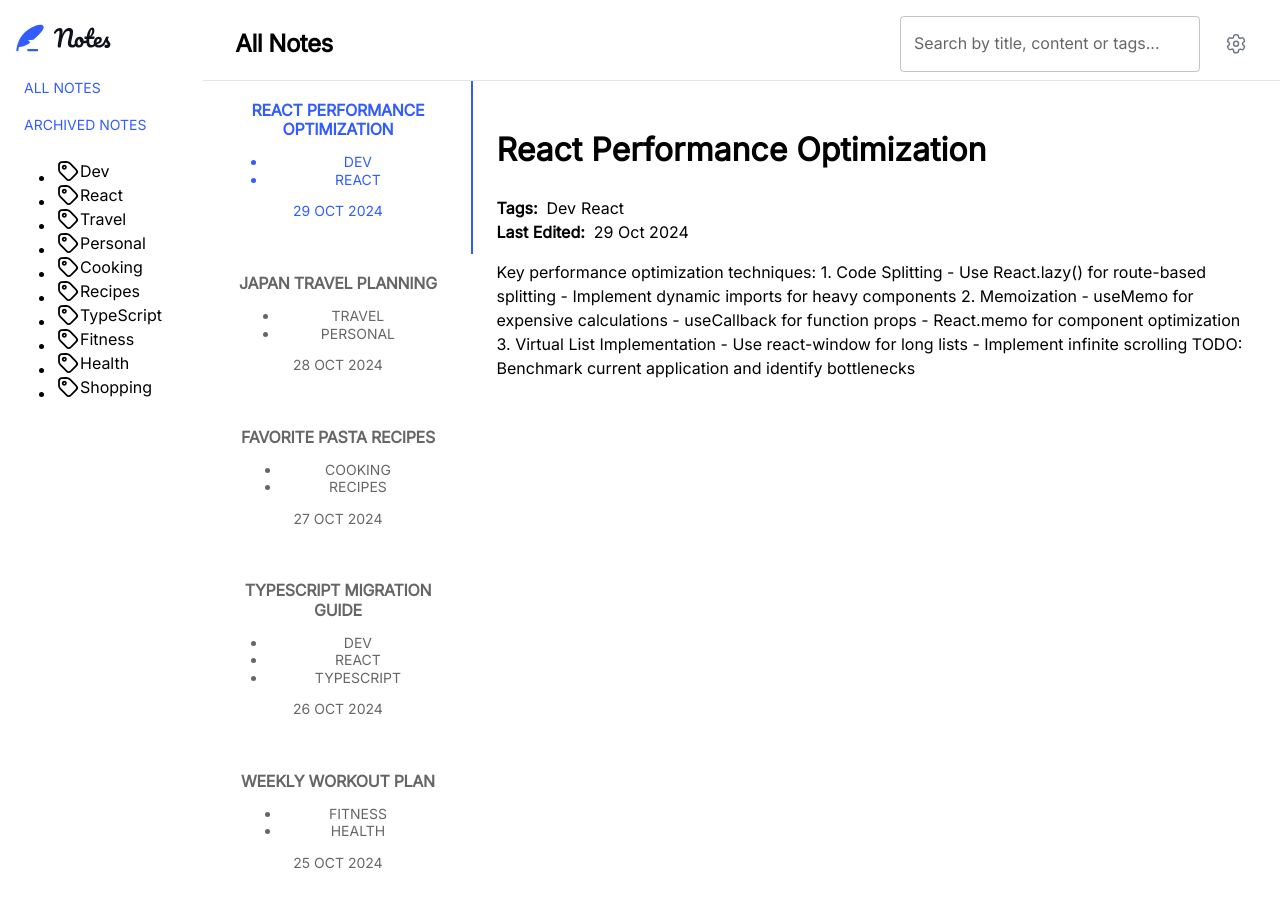
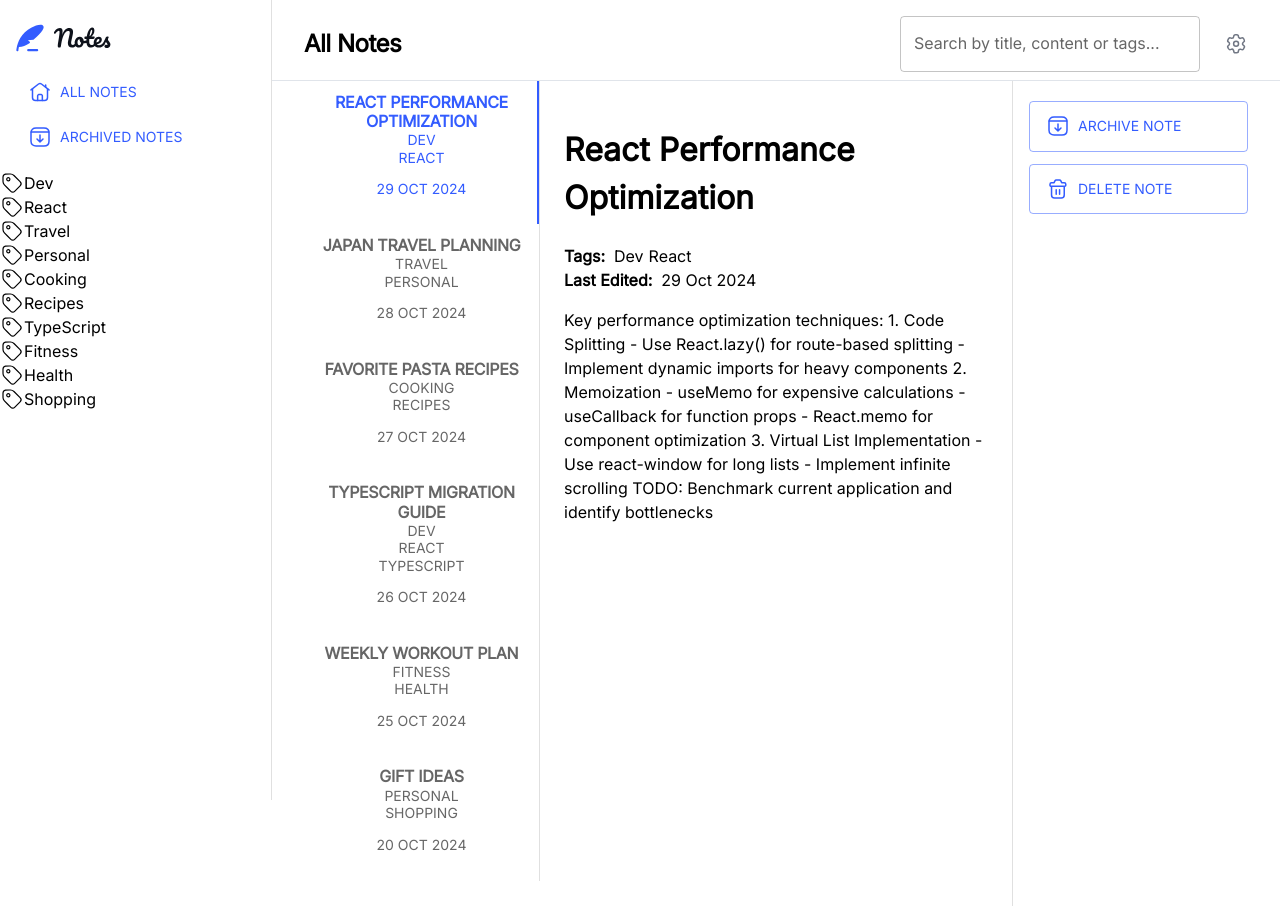
Before and after one commit to Anastasiya2310/NotesTaking, a React (Create React App) app: page / in a window 1280 px wide. Shown: the top 906 px of the page. Before the commit the page ends 881 px from the top, so only its background shows below. Built offline with nearby package versions, Linux system fonts and the light colour scheme.

Commit message:
export all icons into 1 file; remove aside from app component and insert it into sidebarLeft; add right sidebar with 2 buttons (without functionality yet)

```diff
--- a/src/App.tsx
+++ b/src/App.tsx
@@ -1,13 +1,13 @@
 import { useState } from "react";
-import logo from "./assets/images/logo.svg";
 import "./App.css"
 import "@fontsource/inter"
-import { Typography, ThemeProvider, Box, Grid2, useMediaQuery, useTheme, Tab, Button } from '@mui/material'
+import { Typography, ThemeProvider, Box, Grid2, useMediaQuery, useTheme, Tab, Divider } from '@mui/material'
 import theme from './theme'
 import data from "./data.json"
 import Content from "./components/Content/Content"
-import SidebarTags from "./components/SidebarTags/SidebarTags"
+import SidebarLeft from "./components/SidebarLeft/SidebarLeft"
 import SidebarNotes from "./components/SidebarNotes/SidebarNotes"
+import SidebarRight from "./components/SidebarRight/SidebarRight"
 import { TabContext, TabList, TabPanel } from "@mui/lab";
 import { ITitle } from "./interfaces/interfaces";
 import Header from "./components/Header/Header";
@@ -37,36 +37,24 @@ function App() {
             position: isLargeScreen ? "relative" : "fixed",
             bottom: isLargeScreen ? "" : "0",
           }}>
-
-            <Box component="aside" sx={{ px: 2, py: 1.5 }}>
-              <Box sx={{ width: "100%", height: "auto", py: 1.5 }}>
-                <Box component="img" src={logo} alt="Logo"  />
-              </Box>
-              <Button onClick={() => {
-                setShowArchived(false);
-                setTitle(headerTitle.all);
-              }} variant="text" sx={{ "justifyContent": "flex-start", width: "100%" }}>
-                {headerTitle.all}
-              </Button>
-              <Button onClick={() => {
-                setShowArchived(true);
-                setTitle(headerTitle.archived);
-              }} variant="text" sx={{ "justifyContent": "flex-start", width: "100%" }}>
-                {headerTitle.archived}
-              </Button>
-              <SidebarTags tags={tagsUnique} />
-            </Box>
+          <SidebarLeft
+            tags={tagsUnique}
+            setShowArchived={setShowArchived}
+            setTitle={setTitle}
+            headerTitle={headerTitle}
+          />
           </Box>
           <Grid2 container sx={{ flexDirection: "column", width: {
             xs: 375,
             sm: 768,
             md: 1104,
             lg: 1440,
-          }, alignItems: "flex-start"}} columnSpacing={3}>
+          }, alignItems: "flex-start"}}>
             <Header title={title} />
             <TabContext value={selectedNoteId}>
-              <Grid2 container sx={{ alignItems: "flex-start" }}>
+              <Grid2 container sx={{ alignItems: "flex-start", pl: 4, pr: 4 }}>
                 <Grid2 size={{ lg: 3 }}>
+                  <Box sx={{ display: "flex" }}>
                     <Box sx={{ maxHeight: "100vh", overflow: "scroll" }}>
                       <TabList
                         onChange={(_event:React.SyntheticEvent, newValue:string) => { setSelectedNoteId(newValue) }}
@@ -75,17 +63,24 @@ function App() {
                         scrollButtons="auto"
                       >
                         {filteredIsArchived.map((note, index) => (
-                        <Tab key={index} label={<SidebarNotes note={note} />} value={String(index)}/>
+                          <Tab key={index} label={<SidebarNotes note={note} />} value={String(index)} sx={{ justifyContent: "flex-start" }}/>
                         ))}
                       </TabList>
                     </Box>
+                    <Divider orientation="vertical" flexItem />
+                  </Box>
                 </Grid2>
-                <Grid2 size={{ lg: 9 }}>
+
+                <Grid2 size={{ lg: 6 }}>
                   {filteredIsArchived.map((note, index) => (
                     <TabPanel key={index} value={String(index)}>
                       <Content note={note} />
                     </TabPanel>
                   ))}
+                </Grid2>
+
+                <Grid2 size={{ lg: 3 }}>
+                  <SidebarRight />
                 </Grid2>
               </Grid2>
             </TabContext>
--- a/src/assets/icons/IconTag.tsx
+++ b/src/assets/icons/IconTag.tsx
@@ -8,7 +8,7 @@ function IconTag(props: SvgIconProps){
         stroke="currentColor"
         strokeLinecap="round"
         strokeLinejoin="round"
-        strokeWidth={1.8}
+        strokeWidth={1.2}
         d="M3.016 5.966c.003-1.411 1.07-2.677 2.456-2.916.284-.05 3.616-.042 4.995-.041 1.364 0 2.527.491 3.49 1.452 2.045 2.042 4.088 4.085 6.128 6.13 1.208 1.21 1.224 3.066.022 4.28a805.496 805.496 0 0 1-5.229 5.228c-1.212 1.201-3.069 1.186-4.279-.022-2.064-2.058-4.127-4.115-6.182-6.182-.795-.8-1.264-1.766-1.368-2.895-.084-.903-.035-4.26-.033-5.034Z"
         clipRule="evenodd"
       />
@@ -17,7 +17,7 @@ function IconTag(props: SvgIconProps){
         stroke="currentColor"
         strokeLinecap="round"
         strokeLinejoin="round"
-        strokeWidth={1.8}
+        strokeWidth={1.2}
         d="M9.907 8.315a1.607 1.607 0 0 1-1.61 1.583c-.872-.002-1.599-.73-1.594-1.596a1.604 1.604 0 0 1 1.633-1.607c.864.003 1.575.736 1.571 1.62Z"
         clipRule="evenodd"
       />e
--- /dev/null
+++ b/src/assets/icons/index.ts
@@ -0,0 +1,23 @@
+export { default as IconHome } from "./IconHome";
+export { default as IconArchive } from "./IconArchive";
+export { default as IconArrLeft } from "./IconArrLeft";
+export { default as IconCheckMark } from "./IconCheckMark";
+export { default as IconChevronR } from "./IconChevronR";
+export { default as IconClock } from "./IconClock";
+export { default as IconCross } from "./IconCross";
+export { default as IconDelete } from "./IconDelete";
+export { default as IconHidePass } from "./IconHidePass";
+export { default as IconInfo } from "./IconInfo";
+export { default as IconLock } from "./IconLock";
+export { default as IconLogout } from "./IconLogout";
+export { default as IconMenu } from "./IconMenu";
+export { default as IconMoon } from "./IconMoon";
+export { default as IconPlus } from "./IconPlus";
+export { default as IconRestore } from "./IconRestore";
+export { default as IconSearch } from "./IconSearch";
+export { default as IconSettings } from "./IconSettings";
+export { default as IconShowPass } from "./IconShowPass";
+export { default as IconStatus } from "./IconStatus";
+export { default as IconSun } from "./IconSun";
+export { default as IconSystemTheme } from "./IconSystemTheme";
+export { default as IconTag } from "./IconTag";
--- a/src/components/ItemsList/ItemsList.tsx
+++ /dev/null
@@ -1,13 +0,0 @@
-import { ItemsProps } from '../../interfaces/interfaces'
-
-function ItemsList<T>({ items,  renderItem }:ItemsProps<T>) {
-  return (
-    <ul>
-      {items.map((item, index) => (
-        <li key={index}>{renderItem(item)}</li>
-      ))}
-    </ul>
-  )
-}
-
-export default ItemsList;
--- /dev/null
+++ b/src/components/SidebarLeft/SidebarLeft.tsx
@@ -0,0 +1,57 @@
+import TagsList from "../TagsList/TagsList"
+import logo from "../../assets/images/logo.svg";
+import { ISidebarLeftProps } from "../../interfaces/interfaces";
+import { Typography, Grid2, Box, Divider, Button } from "@mui/material";
+import { IconTag, IconHome, IconArchive } from "../../assets/icons";
+
+function SidebarLeft({ tags, setShowArchived, setTitle, headerTitle }: ISidebarLeftProps) {
+  return (
+    <Box sx={{ display: "flex", height: "100vh", width: "272px" }}>
+      <Box sx={{ display: "flex", flexDirection: "column" }}>
+        {/* Sidebar Header */}
+        <Box sx={{ px: 2, py: 1.5 }}>
+          <Box sx={{ width: "100%", height: "auto", py: 1.5 }}>
+            <Box component="img" src={logo} alt="Logo" />
+          </Box>
+          <Button
+            onClick={() => {
+              setShowArchived(false);
+              setTitle(headerTitle.all);
+            }}
+            variant="text"
+            sx={{ justifyContent: "flex-start", width: "100%", px: 1.5, py: 1.25 }}
+          >
+            <IconHome sx={{ mr: 1 }} />
+            {headerTitle.all}
+          </Button>
+          <Button
+            onClick={() => {
+              setShowArchived(true);
+              setTitle(headerTitle.archived);
+            }}
+            variant="text"
+            sx={{ justifyContent: "flex-start", width: "100%", px: 1.5, py: 1.25 }}
+          >
+            <IconArchive sx={{ mr: 1 }} />
+            {headerTitle.archived}
+          </Button>
+        </Box>
+
+        {/* Sidebar Tags */}
+        <TagsList
+          items={tags}
+          renderItem={(tag) => (
+            <Grid2 container>
+              <IconTag />
+              <Typography component="span">{tag}</Typography>
+            </Grid2>
+          )}
+        />
+      </Box>
+
+      <Divider orientation="vertical" flexItem />
+    </Box>
+  );
+}
+
+export default SidebarLeft;
--- a/src/components/SidebarNotes/SidebarNotes.tsx
+++ b/src/components/SidebarNotes/SidebarNotes.tsx
@@ -1,18 +1,16 @@
-// import './App.css';
-// import ItemsList from "../ItemsList/ItemsList"
 import { INote } from "../../interfaces/interfaces"
 import { formatDate } from "../../utils/dateUtils"
 import { Box, Typography } from "@mui/material";
 
 function SidebarNotes({ note }: { note: INote }) {
   return (
-    <Box p={1}>
+    <Box>
       <Typography variant="h3">{note.title}</Typography>
-      <ul>
+      <Box>
         {note.tags.map((tag: string, index: number) => (
-          <li key={index}>{tag}</li>
+          <Box key={index}>{tag}</Box>
         ))}
-      </ul>
+      </Box>
       <p>{formatDate(note.lastEdited)}</p>
     </Box>
   );
--- /dev/null
+++ b/src/components/SidebarRight/SidebarRight.tsx
@@ -0,0 +1,23 @@
+import { Button, Box, Divider } from "@mui/material";
+import IconArchive from "../../assets/icons/IconArchive";
+import IconDelete from "../../assets/icons/IconDelete";
+
+function SidebarRight() {
+  return (
+    <Box sx={{ display: "flex" }}>
+      <Divider orientation="vertical" flexItem />
+      <Box sx={{ pl: 2, py: 2.5, height: "100vh" }}>
+        <Button variant="outlined" sx={{ "justifyContent": "flex-start", width: "100%", mb: 1.5, px: 2, py: 1.5 }}>
+          <IconArchive sx={{ mr: 1 }} />
+          Archive Note
+        </Button>
+        <Button variant="outlined" sx={{ "justifyContent": "flex-start", width: "100%", px: 2, py: 1.5 }}>
+          <IconDelete sx={{ mr: 1 }} />
+          Delete Note
+        </Button>
+      </Box>
+    </Box>
+  );
+}
+
+export default SidebarRight;
--- a/src/components/SidebarTags/SidebarTags.tsx
+++ /dev/null
@@ -1,20 +0,0 @@
-import ItemsList from "../ItemsList/ItemsList"
-import { ITagsList } from "../../interfaces/interfaces";
-import { Typography, Grid2 } from "@mui/material";
-import IconTag from "../../assets/icons/IconTag";
-
-function SidebarTags({ tags }: ITagsList) {
-  return (
-    <ItemsList
-      items={tags}
-      renderItem={(tag) => (
-        <Grid2 container>
-          <IconTag />
-          <Typography component="span">{tag}</Typography>
-        </Grid2>
-      )}
-    />
-  );
-}
-
-export default SidebarTags;
--- /dev/null
+++ b/src/components/TagsList/TagsList.tsx
@@ -0,0 +1,14 @@
+import { ItemsProps } from "../../interfaces/interfaces"
+import { Box } from "@mui/material"
+
+function TagsList<T>({ items,  renderItem }:ItemsProps<T>) {
+  return (
+    <Box>
+      {items.map((item, index) => (
+        <Box key={index}>{renderItem(item)}</Box>
+      ))}
+    </Box>
+  )
+}
+
+export default TagsList;
--- a/src/interfaces/interfaces.ts
+++ b/src/interfaces/interfaces.ts
@@ -26,3 +26,9 @@ export interface ITitle {
   archived: string;
   searched: string;
 }
+
+export interface ISidebarLeftProps extends ITagsList {
+  setShowArchived: (value: boolean) => void;
+  setTitle: (value: string) => void;
+  headerTitle: ITitle;
+}
--- a/src/theme.ts
+++ b/src/theme.ts
@@ -62,6 +62,7 @@ const spacingValues = {
   0.5: 4,
   0.75: 6,
   1: 8,
+  1.25: 10,
   1.5: 12,
   2: 16,
   2.5: 20,
```
Lines whose indentation alone changed are shown as unchanged.
